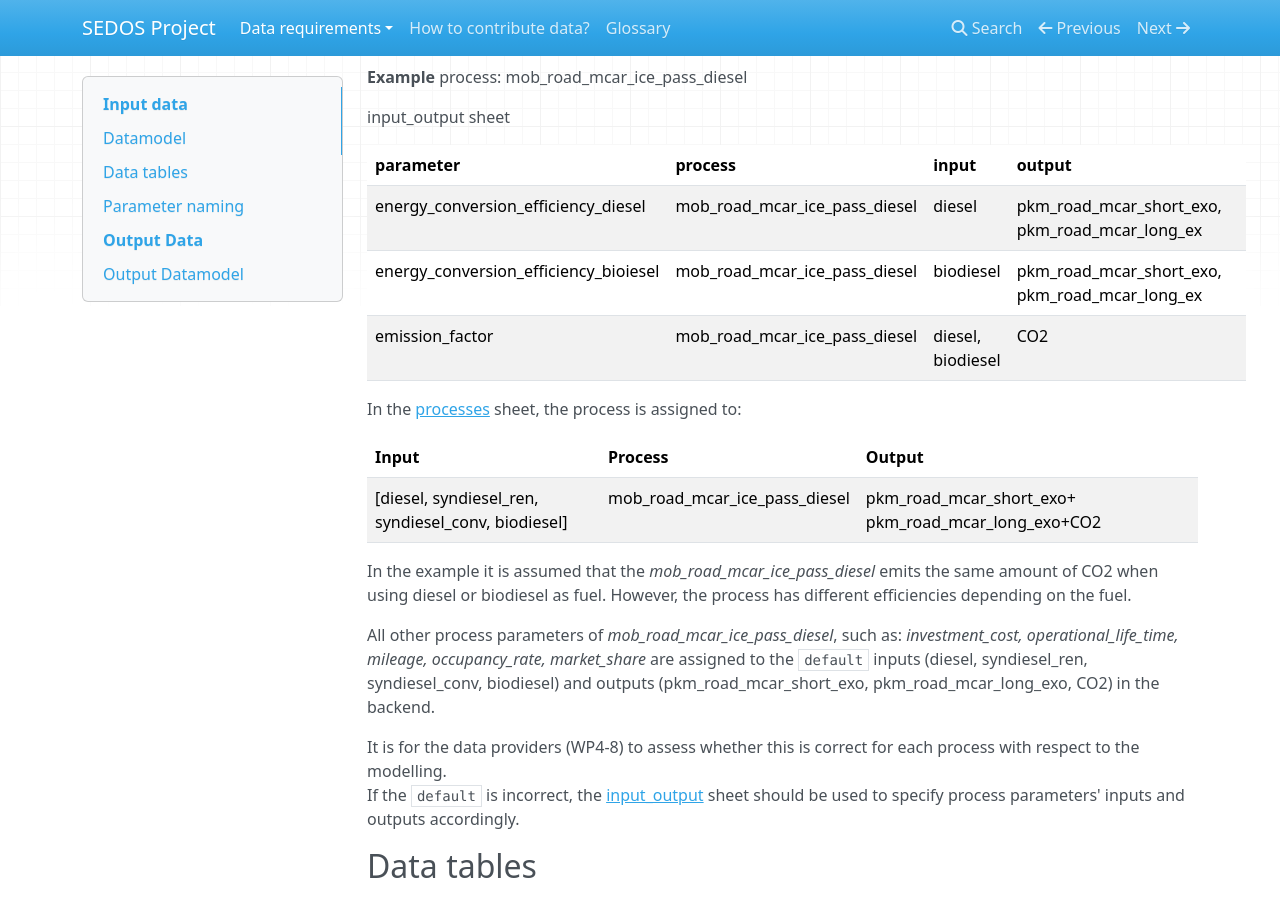
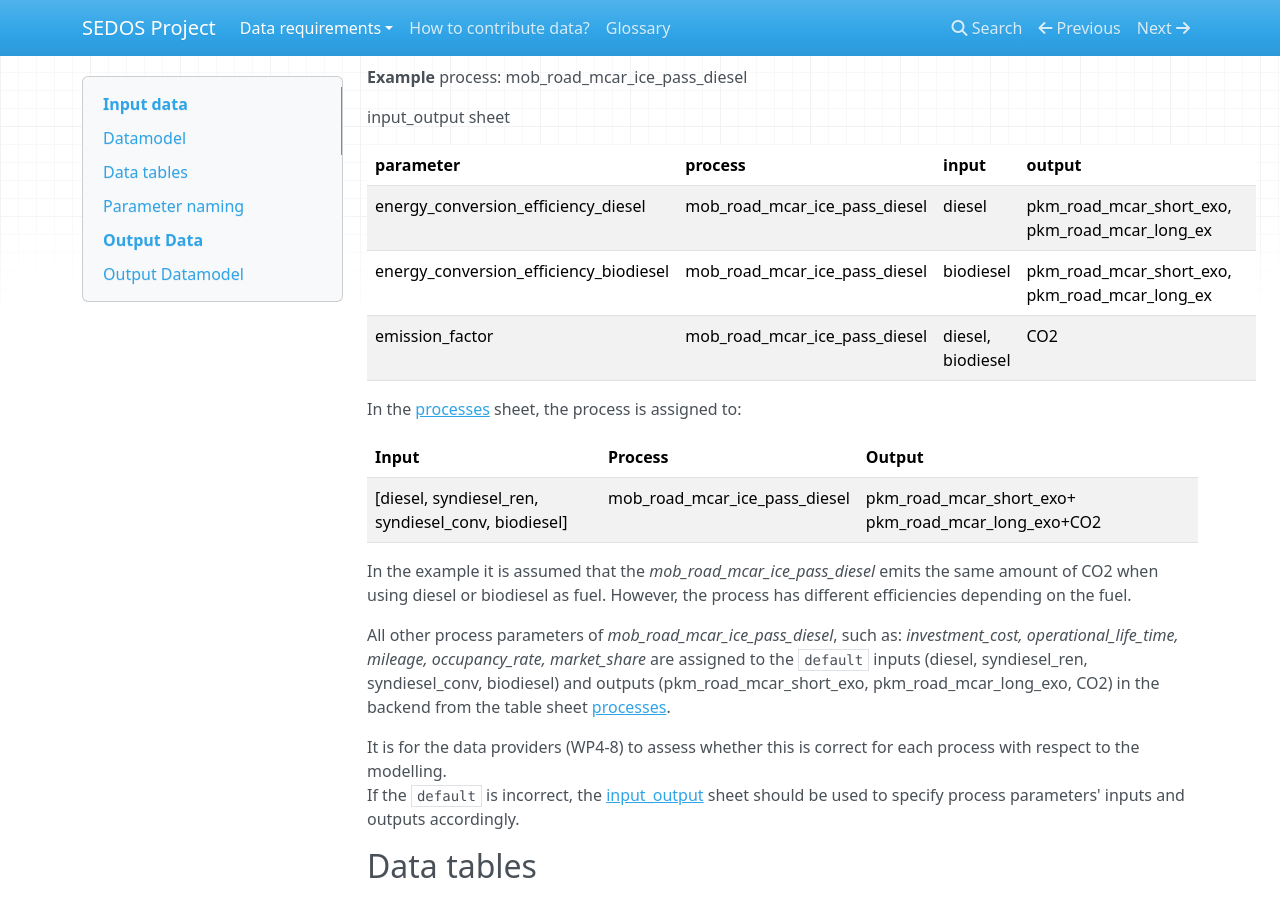
Before and after one commit to sedos-project/organization, an MkDocs documentation site: the page built from docs/data_requirements/input_data.md, in a window 1280 px wide and 900 px high, scrolled down 825 px. Built offline with MkDocs 1.6.1, drawn with Linux system fonts in a browser that asks for light colours; nearby versions of some CDN libraries.

Commit message:
Correct typos

```diff
--- a/docs/data_requirements/input_data.md
+++ b/docs/data_requirements/input_data.md
@@ -40,11 +40,11 @@
 
 input_output sheet
 
-| parameter                             | process                       | input             | output                                         |   |
-|---------------------------------------|-------------------------------|-------------------|------------------------------------------------|---|
-| energy_conversion_efficiency_diesel   | mob_road_mcar_ice_pass_diesel | diesel            | pkm_road_mcar_short_exo, pkm_road_mcar_long_ex |   |
-| energy_conversion_efficiency_bioiesel | mob_road_mcar_ice_pass_diesel | biodiesel         | pkm_road_mcar_short_exo, pkm_road_mcar_long_ex |   |
-| emission_factor                       | mob_road_mcar_ice_pass_diesel | diesel, biodiesel | CO2                                            |   |
+| parameter                              | process                       | input             | output                                         |   |
+|----------------------------------------|-------------------------------|-------------------|------------------------------------------------|---|
+| energy_conversion_efficiency_diesel    | mob_road_mcar_ice_pass_diesel | diesel            | pkm_road_mcar_short_exo, pkm_road_mcar_long_ex |   |
+| energy_conversion_efficiency_biodiesel | mob_road_mcar_ice_pass_diesel | biodiesel         | pkm_road_mcar_short_exo, pkm_road_mcar_long_ex |   |
+| emission_factor                        | mob_road_mcar_ice_pass_diesel | diesel, biodiesel | CO2                                            |   |
 
 In the [processes](https://bwsyncandshare.kit.edu/f/2458081675) sheet, the process is assigned to:
 
@@ -57,7 +57,8 @@
 
 All other process parameters of _mob_road_mcar_ice_pass_diesel_, such as: _investment_cost, operational_life_time,
 mileage, occupancy_rate, market_share_ are assigned to the `default` inputs (diesel, syndiesel_ren, syndiesel_conv,
-biodiesel) and outputs (pkm_road_mcar_short_exo, pkm_road_mcar_long_exo, CO2) in the backend.  <br>
+biodiesel) and outputs (pkm_road_mcar_short_exo, pkm_road_mcar_long_exo, CO2) in the backend from the table sheet
+[processes](https://bwsyncandshare.kit.edu/f/2458081675).  <br>
 
 It is for the data providers (WP4-8) to assess whether this is correct for each process with respect to the
 modelling.  <br>
```
